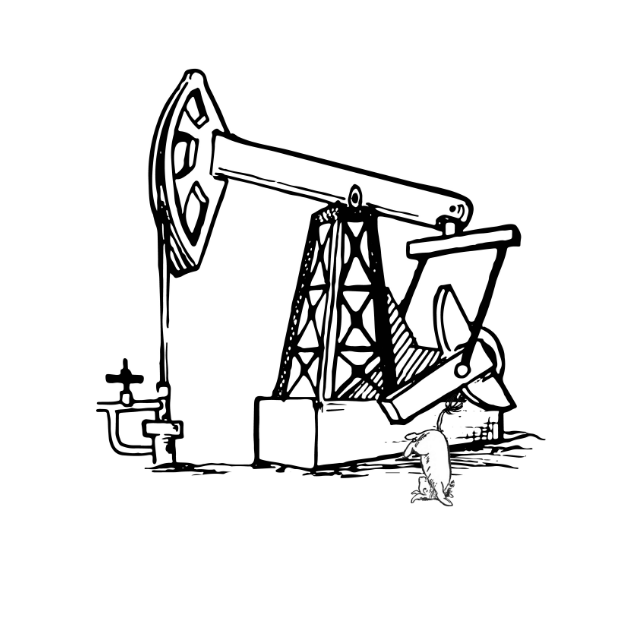
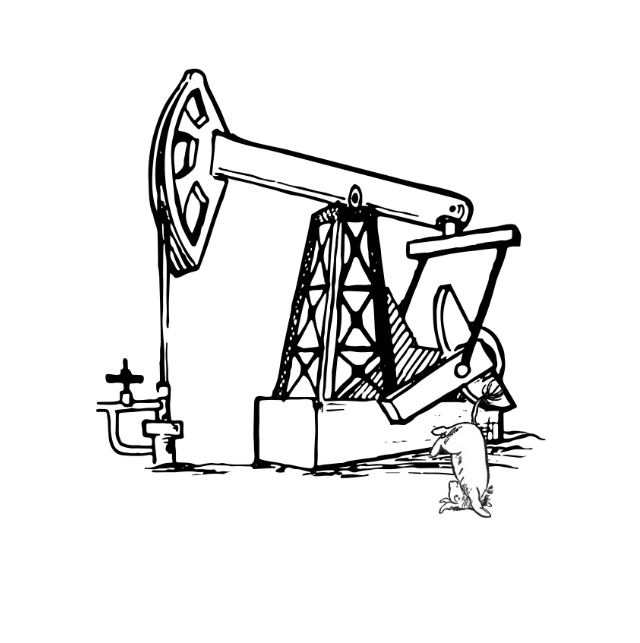
Before and after one commit to billboebel/billboebel.github.io, a plain HTML site: page index.html in a window 1280 px wide. Shown: the whole page, without its empty margins (316-956 px from the left). Drawn offline with Linux system fonts and the light colour scheme.

Commit message:
Update index.html

```diff
--- a/index.html
+++ b/index.html
@@ -3,6 +3,6 @@
   <head>
   </head>
   <body>
-    <img style="display: block; margin-left: auto; margin-right: auto; width: 50%" src="eyor-1.png">
+    <img style="display: block; margin-left: auto; margin-right: auto; width: 50%" src="eyor-2.png">
   </body>
 </html>
```
